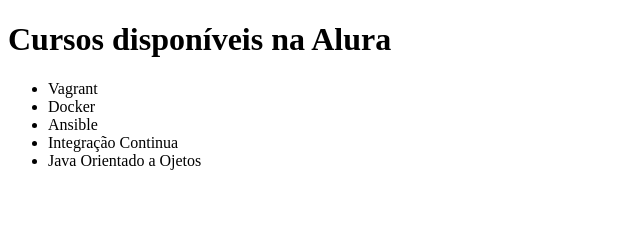
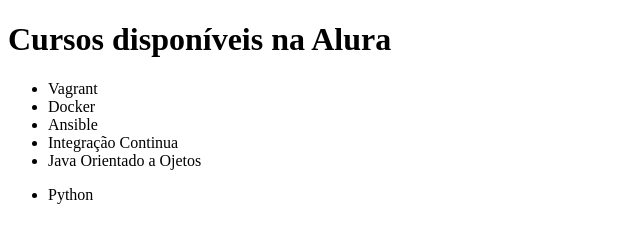
Before and after one commit to rafaaelv16/teste-git, a plain HTML site: page index.html in a window 1280 px wide. Shown: the full height of the page, 0-640 px from the left. Drawn offline with Linux system fonts and the light colour scheme.

Commit message:
adicionando um segundo menu

```diff
--- a/index.html
+++ b/index.html
@@ -13,5 +13,9 @@
 	        <li>Integração Continua</li>
             <li>Java Orientado a Ojetos</li>
 	    </ul>
+
+        <ul>
+            <li>Python</li>
+        </ul>
 	</body>
 	</html>
```
